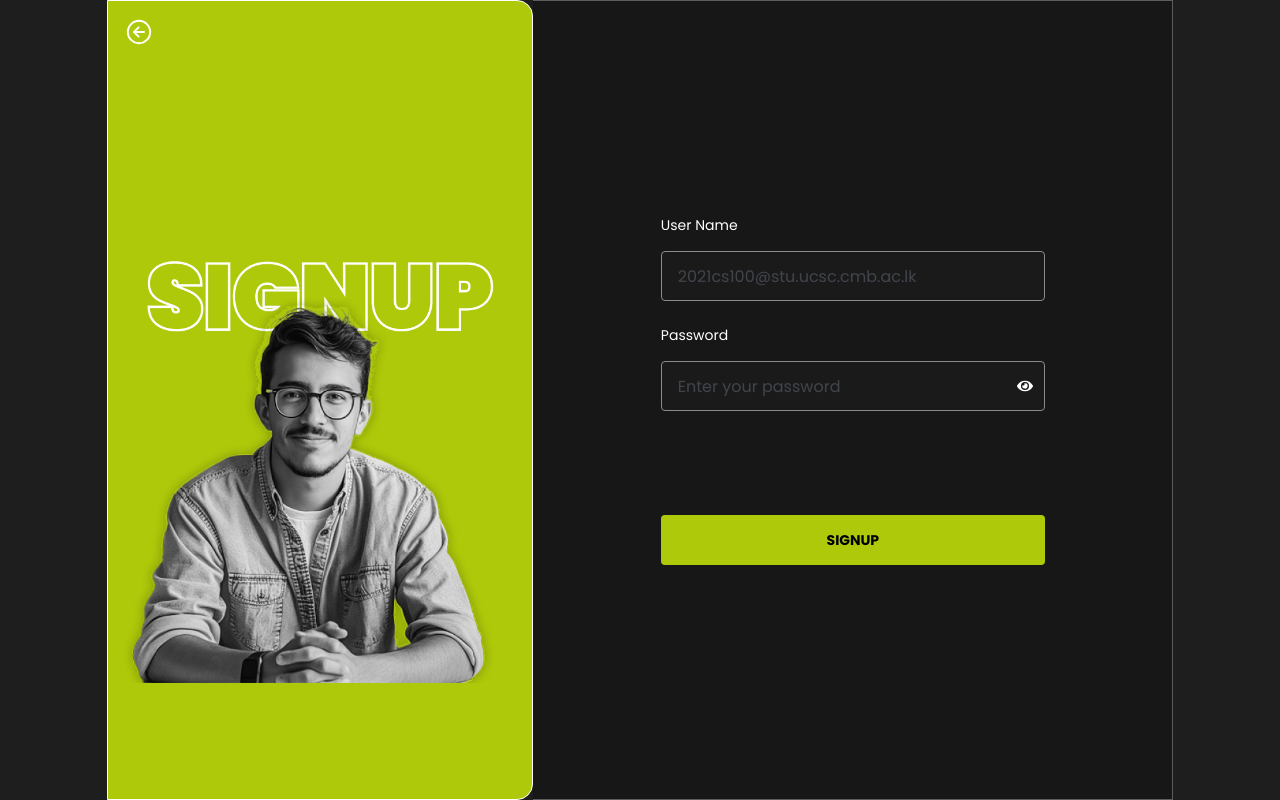
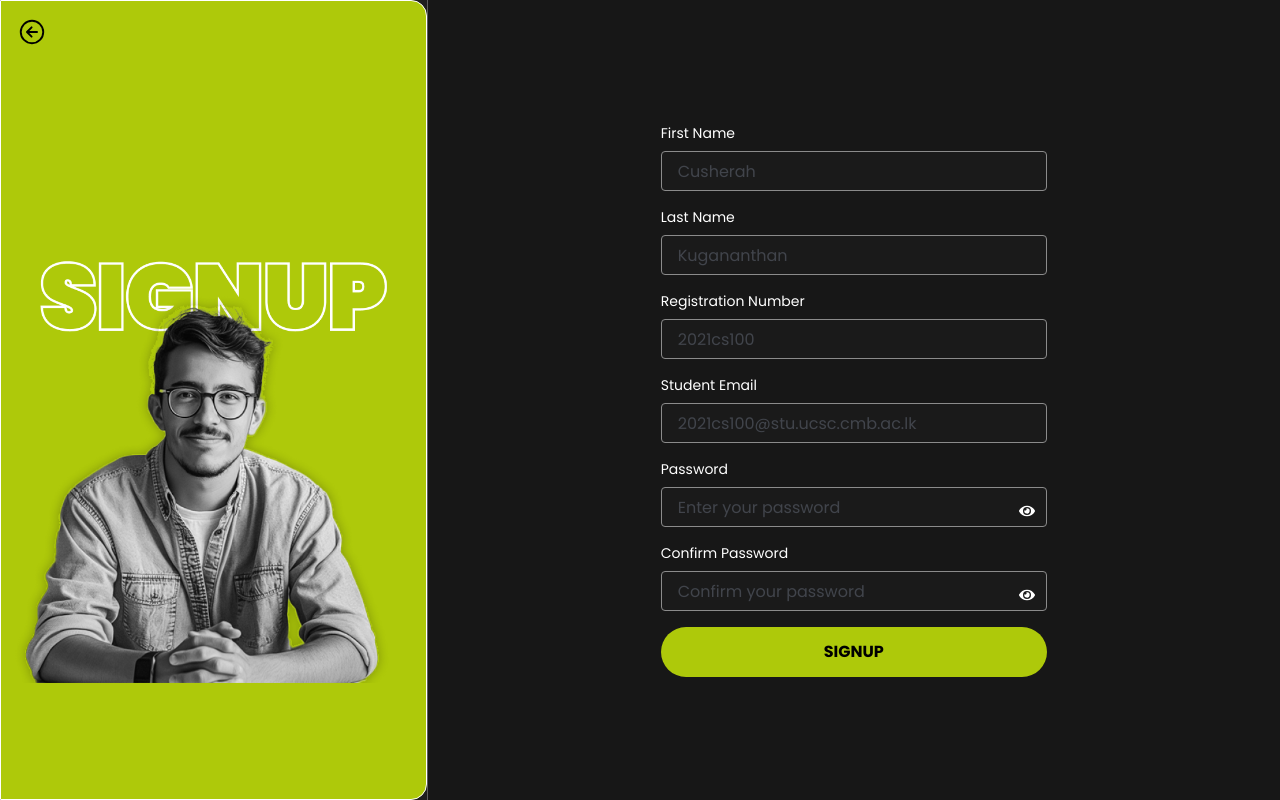
Before and after one commit to Anuraj2601/Eventix, a React (Vite) app: page /Signup in a window 1280 px wide. Built offline with nearby package versions, Linux system fonts and the light colour scheme.

Commit message:
log in signup done

```diff
--- a/src/components/Signup.jsx
+++ b/src/components/Signup.jsx
@@ -4,11 +4,20 @@ import { IoArrowBackCircleOutline } from "react-icons/io5";
 import signupMan from '../assets/signupMan.png';
 import { useNavigate } from 'react-router-dom';
 
-const Login = () => {
+const Signup = () => {
     const navigate = useNavigate();
 
     const [showPassword, setShowPassword] = useState(false);
     const [showPopup, setShowPopup] = useState(false);
+    const [formData, setFormData] = useState({
+        firstname: '',
+        lastname: '',
+        regNo: '',
+        email: '',
+        password: '',
+        confirmpassword: ''
+    });
+    const [errors, setErrors] = useState({});
 
     const togglePasswordVisibility = () => {
         setShowPassword(!showPassword);
@@ -27,12 +36,53 @@ const Login = () => {
         navigate('/');
     };
 
+    const validate = () => {
+        const newErrors = {};
+        const emailRegex = /^[a-zA-Z0-9._%+-]+@stu\.ucsc\.cmb\.ac\.lk$/;
+        const regNoRegex = /^\d{4}cs\d{3}$/;
+        const passwordRegex = /^(?=.*[A-Za-z])(?=.*\d)[A-Za-z\d]{8,}$/;
+
+        if (!formData.firstname) newErrors.firstname = "First Name is required";
+        if (!formData.lastname) newErrors.lastname = "Last Name is required";
+        if (!formData.regNo) newErrors.regNo = "Registration Number is required";
+        else if (!regNoRegex.test(formData.regNo)) newErrors.regNo = "Invalid Registration Number format";
+        if (!formData.email) newErrors.email = "Student Email is required";
+        else if (!emailRegex.test(formData.email)) newErrors.email = "Invalid Email format";
+        if (!formData.password) newErrors.password = "Password is required";
+        else if (!passwordRegex.test(formData.password)) newErrors.password = "Password must be at least 8 characters long and contain both letters and numbers";
+        if (formData.password !== formData.confirmpassword) newErrors.confirmpassword = "Passwords do not match";
+        if (!formData.confirmpassword) newErrors.confirmpassword = "Confirm Password is required";
+
+        return newErrors;
+    };
+
+    const handleSubmit = (e) => {
+        e.preventDefault();
+        const validationErrors = validate();
+        if (Object.keys(validationErrors).length > 0) {
+            setErrors(validationErrors);
+        } else {
+            // Perform signup action here
+            console.log('Form Data:', formData);
+            // For now, navigate to home page
+            navigate('/');
+        }
+    };
+
+    const handleChange = (e) => {
+        setFormData({
+            ...formData,
+            [e.target.name]: e.target.value
+        });
+        setErrors({});
+    };
+
     return (
-        <div className="flex h-screen justify-center bg-dark-400">
+        <div className="flex h-screen justify-center bg-dark-400 ">
 
         {/* Left Side */}
         <div className="w-1/3 flex flex-col items-center justify-center relative border border-white" style={{ backgroundColor: '#AEC90A', borderTopRightRadius: '1rem', borderBottomRightRadius: '1rem' }}>
-                <span className="absolute top-4 left-4 cursor-pointer text-white hover:text-dark-400 text-3xl" onClick={handleBackClick}>
+            <span className="absolute top-4 left-4 cursor-pointer text-black hover:text-dark-400 text-3xl" onClick={handleBackClick}>
                 <IoArrowBackCircleOutline />
             </span>
             {/* <div className="text-center">
@@ -43,39 +93,99 @@ const Login = () => {
         </div>
 
             {/* Right Side */}
-            <div className="w-1/2 bg-dark-background flex flex-col justify-center px-10 border-t border-r border-b border-white border-opacity-30">
-                <div className="space-y-6 mx-auto w-[30vw]">
+            <div className="w-2/3 bg-dark-background flex flex-col justify-center px-10 border-l border-white border-opacity-30">
+                <div className="space-y-2 mx-auto w-[50%] py-10">
                     <div>
-                        <label htmlFor="username" className="block text-white text-sm mb-4">User Name</label>
+                        <label htmlFor="firstname" className="block text-white text-sm mb-2">First Name</label>
                         <input
                             type="text"
-                            id="username"
-                            name="username"
-                            className="w-full px-4 py-2 h-[50px] bg-dark-400 text-white border border-white opacity-50 rounded"
+                            id="firstname"
+                            name="firstname"
+                            className="w-full px-4 py-2 h-[40px] bg-dark-400 text-white border border-white opacity-50 rounded mb-2"
+                            placeholder="Cusherah"
+                            value={formData.firstname}
+                            onChange={handleChange}
+                        />
+                        {errors.firstname && <p className="text-red-500 text-sm mt-1">{errors.firstname}</p>}
+                    </div>
+                    <div>
+                        <label htmlFor="lastname" className="block text-white text-sm mb-2">Last Name</label>
+                        <input
+                            type="text"
+                            id="lastname"
+                            name="lastname"
+                            className="w-full px-4 py-2 h-[40px] bg-dark-400 text-white border border-white opacity-50 rounded mb-2"
+                            placeholder="Kugananthan"
+                            value={formData.lastname}
+                            onChange={handleChange}
+                        />
+                        {errors.lastname && <p className="text-red-500 text-sm mt-1">{errors.lastname}</p>}
+                    </div>
+                    <div>
+                        <label htmlFor="regNo" className="block text-white text-sm mb-2">Registration Number</label>
+                        <input
+                            type="text"
+                            id="regNo"
+                            name="regNo"
+                            className="w-full px-4 py-2 h-[40px] bg-dark-400 text-white border border-white opacity-50 rounded mb-2"
+                            placeholder="2021cs100"
+                            value={formData.regNo}
+                            onChange={handleChange}
+                        />
+                        {errors.regNo && <p className="text-red-500 text-sm mt-1">{errors.regNo}</p>}
+                    </div>
+                    <div>
+                        <label htmlFor="email" className="block text-white text-sm mb-2">Student Email</label>
+                        <input
+                            type="text"
+                            id="email"
+                            name="email"
+                            className="w-full px-4 py-2 h-[40px] bg-dark-400 text-white border border-white opacity-50 rounded mb-2"
                             placeholder="2021cs100@stu.ucsc.cmb.ac.lk"
+                            value={formData.email}
+                            onChange={handleChange}
                         />
+                        {errors.email && <p className="text-red-500 text-sm mt-1">{errors.email}</p>}
                     </div>
-
                     <div>
-                        <label htmlFor="password" className="block text-white text-sm mb-4">Password</label>
+                        <label htmlFor="password" className="block text-white text-sm mb-2">Password</label>
                         <div className="relative">
                             <input
                                 type={showPassword ? "text" : "password"}
                                 id="password"
                                 name="password"
-                                className="w-full px-4 py-2 h-[50px] bg-dark-400 text-white border border-white opacity-50 rounded mb-20"
+                                className="w-full px-4 py-2 h-[40px] bg-dark-400 text-white border border-white opacity-50 rounded mb-2"
                                 placeholder="Enter your password"
+                                value={formData.password}
+                                onChange={handleChange}
                             />
-                            <span className="absolute inset-y-0 right-0 pr-3 flex items-center text-white cursor-pointer mb-20" onClick={togglePasswordVisibility}>
+                            <span className="absolute inset-y-0 right-0 pr-3 flex items-center text-white cursor-pointer" onClick={togglePasswordVisibility}>
                                 {showPassword ? <FaEyeSlash /> : <FaEye />}
                             </span>
                         </div>
+                        {errors.password && <p className="text-red-500 text-sm mt-1">{errors.password}</p>}
+                    </div>
+                    <div>
+                        <label htmlFor="confirmpassword" className="block text-white text-sm mb-2">Confirm Password</label>
+                        <div className="relative">
+                            <input
+                                type={showPassword ? "text" : "password"}
+                                id="confirmpassword"
+                                name="confirmpassword"
+                                className="w-full px-4 py-2 h-[40px] bg-dark-400 text-white border border-white opacity-50 rounded mb-2"
+                                placeholder="Confirm your password"
+                                value={formData.confirmpassword}
+                                onChange={handleChange}
+                            />
+                            <span className="absolute inset-y-0 right-0 pr-3 flex items-center text-white cursor-pointer" onClick={togglePasswordVisibility}>
+                                {showPassword ? <FaEyeSlash /> : <FaEye />}
+                            </span>
+                        </div>
+                        {errors.confirmpassword && <p className="text-red-500 text-sm mt-1">{errors.confirmpassword}</p>}
                     </div>
 
-                    <div className='mt-40'>
-                        <button className="w-full bg-primary text-black py-2 h-[50px] rounded font-bold hover:bg-secondary font-base text-[14px]">SIGNUP</button>
-                        <div className="flex justify-center mt-5">                        </div>
-
+                    <div>
+                        <button className="w-full bg-primary text-black py-2 h-[50px] rounded-full font-bold hover:bg-secondary" onClick={handleSubmit}>SIGNUP</button>
                     </div>
                 </div>
             </div>
@@ -84,7 +194,7 @@ const Login = () => {
             {showPopup && (
                 <div className="fixed top-0 left-0 right-0 bottom-0 flex items-center justify-center">
                     <div className="fixed top-0 left-0 right-0 bottom-0 bg-dark-500 opacity-50"></div>
-                    <div className="bg-white w-[27vw] h-[20vh] p-8 rounded-lg text-center relative transition-transform duration-300 ease-in-out transform hover:scale-105">
+                    <div className="bg-white w-[27vw] h-[20vh] p-8 rounded-lg text-center relative">
                         <span className="absolute top-2 right-2 w-6 h-6 bg-primary rounded-full flex items-center justify-center cursor-pointer text-white text-[22px] font-medium hover:bg-dark-400" onClick={handleClosePopup}>
                             &times;
                         </span>
@@ -97,4 +207,4 @@ const Login = () => {
     );
 };
 
-export default Login;
+export default Signup;
--- a/src/components/login.jsx
+++ b/src/components/login.jsx
@@ -4,13 +4,15 @@ import { IoArrowBackCircleOutline } from "react-icons/io5";
 import loginImg from '../assets/loginImg.png';
 import { useNavigate } from 'react-router-dom';
 import UsersService from '../service/UsersService';
-// import {SignUp} from './Components/SignUp';
 
 const Login = () => {
     const navigate = useNavigate();
 
     const [showPassword, setShowPassword] = useState(false);
     const [showPopup, setShowPopup] = useState(false);
+    const [email, setEmail] = useState('');
+    const [password, setPassword] = useState('');
+    const [error, setError] = useState('');
 
     const togglePasswordVisibility = () => {
         setShowPassword(!showPassword);
@@ -29,53 +31,62 @@ const Login = () => {
         navigate('/');
     };
 
-    const [email, setEmail] = useState('')
-    const [password, setPassword] = useState('')
-    const [error, setError] = useState('')
+    const validate = () => {
+        const newErrors = {};
+        const emailRegex = /^[a-zA-Z0-9._%+-]+@stu\.ucsc\.cmb\.ac\.lk$/;
+        const passwordRegex = /^(?=.*[A-Za-z])(?=.*\d)[A-Za-z\d]{8,}$/;
+
+        if (!email) newErrors.email = "Email is required";
+        else if (!emailRegex.test(email)) newErrors.email = "Invalid Email format";
+
+        if (!password) newErrors.password = "Password is required";
+        else if (!passwordRegex.test(password)) newErrors.password = "Password must be at least 8 characters long and contain both letters and numbers";
+
+        return newErrors;
+    };
 
     const handleSubmit = async (e) => {
         e.preventDefault();
+        const validationErrors = validate();
+        if (Object.keys(validationErrors).length > 0) {
+            setError(Object.values(validationErrors).join(', '));
+            return;
+        }
 
         try {
-            const userData = await UsersService.login(email, password)
-            console.log(userData)
-            if(userData.token) {
-                localStorage.setItem('token', userData.token)
-                localStorage.setItem('role', userData.role)
-                navigate('/student')
+            const userData = await UsersService.login(email, password);
+            console.log(userData);
+            if (userData.token) {
+                localStorage.setItem('token', userData.token);
+                localStorage.setItem('role', userData.role);
+                navigate('/student');
             } else {
-                setError(userData.message)
+                setError(userData.message);
             }
-
-        } catch(error) {
+        } catch (error) {
             console.log(error);
-            setError(error.message)
+            setError(error.message);
             setTimeout(() => {
                 setError('');
             }, 5000);
         }
-    }
+    };
 
     return (
-        <div className="flex h-screen justify-center bg-dark-400">
+        <div className="flex h-screen bg-dark-400">
 
             {/* Left Side */}
-            <div className="w-1/3 flex flex-col items-center justify-center relative border border-white" style={{ backgroundColor: '#AEC90A', borderTopRightRadius: '1rem', borderBottomRightRadius: '1rem' }}>
-                <span className="absolute top-4 left-4 cursor-pointer text-white hover:text-dark-400 text-3xl" onClick={handleBackClick}>
+            <div className="w-1/3 flex flex-col items-center justify-center relative bg-[#AEC90A] border-r border-white border-opacity-30 rounded-r-lg">
+                <span className="absolute top-4 left-4 cursor-pointer text-black hover:text-dark-400 text-3xl" onClick={handleBackClick}>
                     <IoArrowBackCircleOutline />
                 </span>
-                {/* <div className="text-center">
-                    <h1 className="text-4xl font-bold mt-10 text-dark-400">WELCOME</h1>
-                    <p className="text-[15px] font-semibold text-dark-400 mt-2">Login to Eventix</p>
-                </div> */}
-                <img src={loginImg} alt="Login" className="mt-28 w-[600px] h-auto" />
+                <img src={loginImg} alt="Login" className="mt-28 w-full h-auto" />
             </div>
 
             {/* Right Side */}
-            <div className="w-1/2 bg-dark-background flex flex-col justify-center px-10 border-t border-r border-b border-white border-opacity-30">
-            <form onSubmit={handleSubmit}>
-                <div className="space-y-6 mx-auto w-[30vw]">
-                {error && <p className='error-message text-red-700'>{error}</p>}
+            <div className="w-2/3 bg-dark-background flex flex-col justify-center px-10 border-t border-r border-b border-white border-opacity-30">
+                <form onSubmit={handleSubmit} className="space-y-6 mx-auto w-[60%]">
+                    {error && <p className='error-message text-red-700'>{error}</p>}
                     <div>
                         <label htmlFor="username" className="block text-white text-sm mb-4">User Name</label>
                         <input
@@ -87,6 +98,7 @@ const Login = () => {
                             value={email}
                             onChange={(e) => setEmail(e.target.value)}
                         />
+                        {error && error.includes('Email') && <p className='text-red-500 text-sm'>{error}</p>}
                     </div>
 
                     <div>
@@ -96,31 +108,30 @@ const Login = () => {
                                 type={showPassword ? "text" : "password"}
                                 id="password"
                                 name="password"
-                                className="w-full px-4 py-2 h-[50px] bg-dark-400 text-white border border-white opacity-50 rounded mb-20"
+                                className="w-full px-4 py-2 h-[50px] bg-dark-400 text-white border border-white opacity-50 rounded"
                                 placeholder="Enter your password"
                                 value={password}
                                 onChange={(e) => setPassword(e.target.value)}
                             />
-                            <span className="absolute inset-y-0 right-0 pr-3 flex items-center text-white cursor-pointer mb-20" onClick={togglePasswordVisibility}>
+                            <span className="absolute inset-y-0 right-0 pr-3 flex items-center text-white cursor-pointer" onClick={togglePasswordVisibility}>
                                 {showPassword ? <FaEyeSlash /> : <FaEye />}
                             </span>
                         </div>
+                        {error && error.includes('Password') && <p className='text-red-500 text-sm'>{error}</p>}
                     </div>
 
-                    <div className='mt-40'>
-                        <button className="w-full bg-primary text-black py-2 h-[50px] rounded font-bold hover:bg-secondary font-base text-[14px]">LOGIN</button>
+                    <div className='mt-10'>
+                        <button type="submit" className="w-full bg-primary text-black py-2 h-[50px] rounded font-bold hover:bg-secondary rounded-full">LOGIN</button>
                         <div className="flex justify-center mt-5">
-                            <button className="w-full border border-white py-2 h-[50px] rounded font-base text-[14px]">Signup</button>
+                            <button className="w-full border border-white py-2 h-[50px] rounded font-base text-white text-[14px] rounded-full">Signup</button>
                         </div>
 
                         <div className="text-right mt-4">
                             <a href="#" className="text-sm text-secondary hover:underline">Forgot password?</a>
                         </div>
                     </div>
-                </div>
                 </form>
             </div>
-
 
             {/* Popup */}
             {showPopup && (
```
Lines whose indentation alone changed are shown as unchanged.
